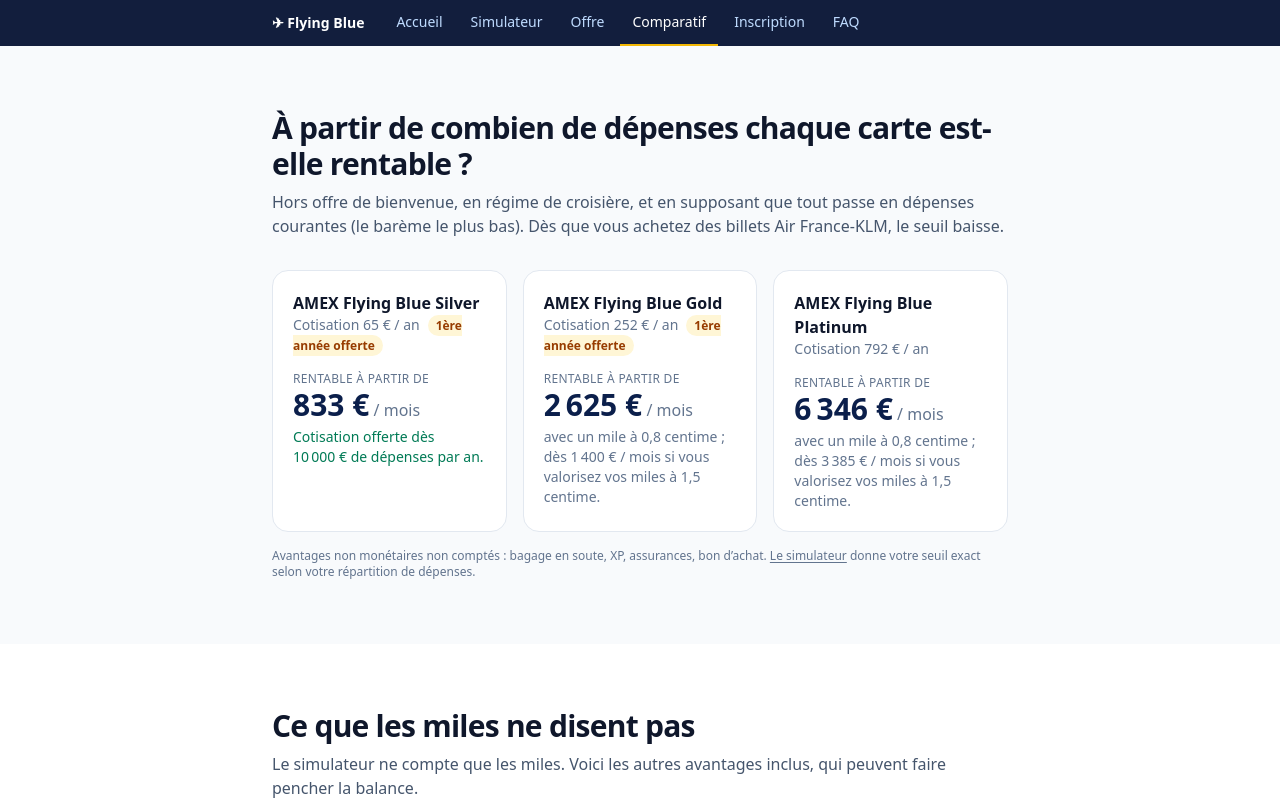
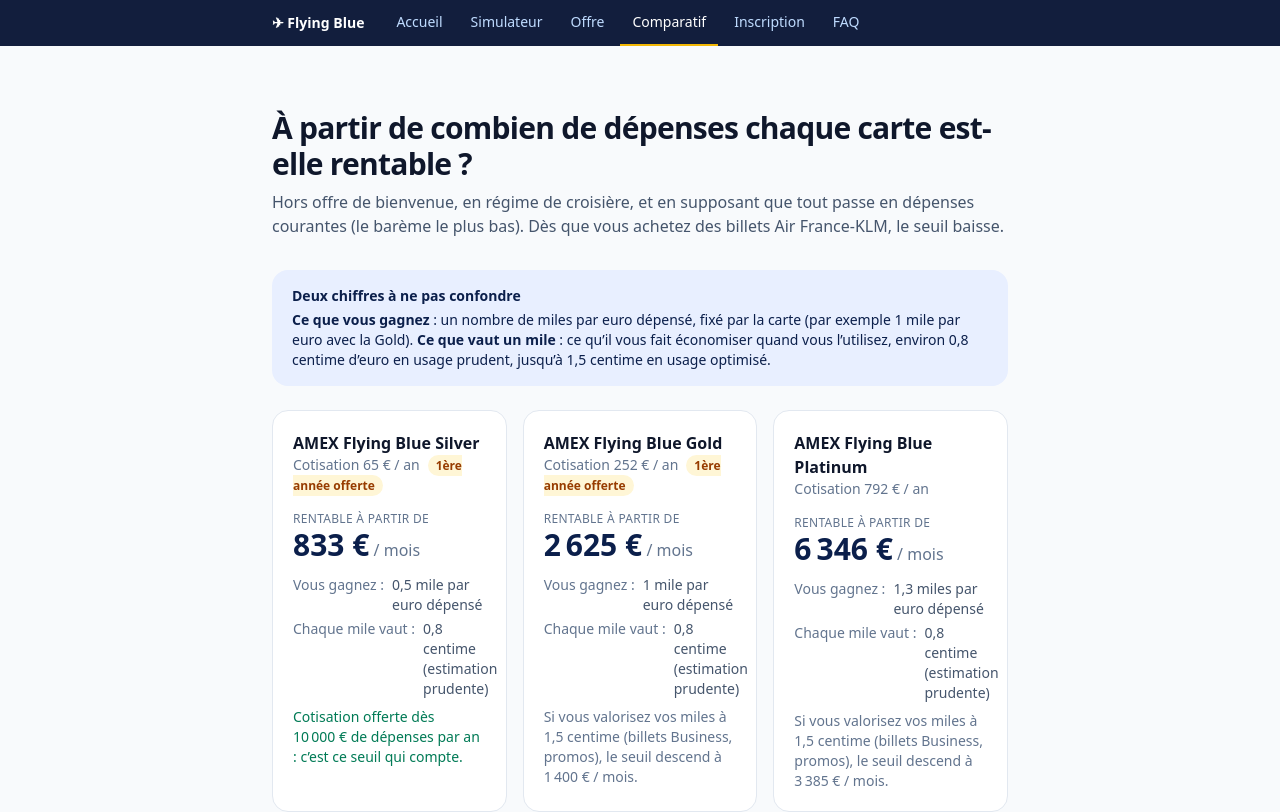
Before and after one commit to MatGT10/flying-blue-simulateur, a React (Vite) app: page /comparatif in a window 1280 px wide. Shown: the top 812 px of the page. Built offline with nearby package versions, Linux system fonts and the light colour scheme.

Commit message:
Comparatif : séparer clairement miles gagnés par euro et valeur d'un mile
Co-Authored-By: Claude Fable 5.1 <noreply@anthropic.com>

```diff
--- a/src/components/Rentabilite.tsx
+++ b/src/components/Rentabilite.tsx
@@ -3,6 +3,11 @@ import type { Config } from '../lib/config'
 import { seuilRentabilite } from '../lib/calcul'
 import { fmtEuros } from '../lib/format'
 import Section from './Section'
+
+/** 0,5 → « 0,5 mile », 1 → « 1 mile », 1,3 → « 1,3 mile ». */
+function fmtTaux(t: number): string {
+  return `${t.toLocaleString('fr-FR', { maximumFractionDigits: 2 })} mile${t > 1 ? 's' : ''}`
+}
 
 export default function Rentabilite({ config }: { config: Config }) {
   const lignes = config.cartes.filter((c) => c.cotisationAnnuelle > 0).map((c) => seuilRentabilite(c, config))
@@ -11,6 +16,16 @@ export default function Rentabilite({ config }: { config: Config }) {
 
   return (
     <Section id="rentabilite" titre={config.rentabilite.titre} sousTitre={config.rentabilite.intro}>
+      <div className="mb-6 rounded-2xl bg-sky-soft px-5 py-4 text-sm text-navy">
+        <p className="font-semibold">Deux chiffres à ne pas confondre</p>
+        <p className="mt-1">
+          <span className="font-semibold">Ce que vous gagnez</span> : un nombre de miles par euro dépensé, fixé par la carte
+          (par exemple 1 mile par euro avec la Gold).{' '}
+          <span className="font-semibold">Ce que vaut un mile</span> : ce qu’il vous fait économiser quand vous l’utilisez,
+          environ {basse} centime d’euro en usage prudent, jusqu’à {haute} centime en usage optimisé.
+        </p>
+      </div>
+
       <div className="grid gap-4 sm:grid-cols-3">
         {lignes.map((s) => (
           <article key={s.carte.id} className="rounded-2xl border border-slate-200 bg-white p-5">
@@ -28,22 +43,34 @@ export default function Rentabilite({ config }: { config: Config }) {
               {s.mensuelPrudent === null ? '—' : fmtEuros(s.mensuelPrudent)}
               <span className="text-base font-medium text-slate-500"> / mois</span>
             </p>
+            <dl className="mt-3 space-y-1 text-sm text-slate-600">
+              <div className="flex gap-2">
+                <dt className="shrink-0 text-slate-500">Vous gagnez :</dt>
+                <dd>{fmtTaux(s.carte.taux.courant)} par euro dépensé</dd>
+              </div>
+              <div className="flex gap-2">
+                <dt className="shrink-0 text-slate-500">Chaque mile vaut :</dt>
+                <dd>{basse} centime (estimation prudente)</dd>
+              </div>
+            </dl>
             {s.plafonneParGratuite ? (
-              <p className="mt-1 text-sm text-emerald-700">
-                Cotisation offerte dès {fmtEuros(s.carte.cotisationOfferteDes ?? 0)} de dépenses par an.
+              <p className="mt-2 text-sm text-emerald-700">
+                Cotisation offerte dès {fmtEuros(s.carte.cotisationOfferteDes ?? 0)} de dépenses par an : c’est ce seuil qui
+                compte.
               </p>
             ) : (
-              <p className="mt-1 text-sm text-slate-500">
-                avec un mile à {basse} centime ; dès {s.mensuelOptimiste === null ? '—' : fmtEuros(s.mensuelOptimiste)}
-                {' '}/ mois si vous valorisez vos miles à {haute} centime.
+              <p className="mt-2 text-sm text-slate-500">
+                Si vous valorisez vos miles à {haute} centime (billets Business, promos), le seuil descend à{' '}
+                {s.mensuelOptimiste === null ? '—' : fmtEuros(s.mensuelOptimiste)} / mois.
               </p>
             )}
           </article>
         ))}
       </div>
       <p className="mt-4 text-xs text-slate-500">
-        Avantages non monétaires non comptés : bagage en soute, XP, assurances, bon d’achat. <Link to="/simulateur" className="underline underline-offset-2">Le simulateur</Link> donne votre seuil
-        exact selon votre répartition de dépenses.
+        Avantages non monétaires non comptés : bagage en soute, XP, assurances, bon d’achat.{' '}
+        <Link to="/simulateur" className="underline underline-offset-2">Le simulateur</Link> donne votre seuil exact selon
+        votre répartition de dépenses.
       </p>
     </Section>
   )
--- a/src/components/simulateur/Simulateur.tsx
+++ b/src/components/simulateur/Simulateur.tsx
@@ -86,8 +86,8 @@ export default function Simulateur({ config, sim }: Props) {
           </div>
 
           <p className="mt-4 text-xs text-slate-500">
-            Valeur du mile retenue : {config.valeurMile.basse.toLocaleString('fr-FR')} € à{' '}
-            {config.valeurMile.haute.toLocaleString('fr-FR')} €. Simulation indicative, non contractuelle, basée sur
+            Chaque mile est valorisé entre {(config.valeurMile.basse * 100).toLocaleString('fr-FR')} et{' '}
+            {(config.valeurMile.haute * 100).toLocaleString('fr-FR')} centime d’euro, d’où la fourchette. Simulation indicative, non contractuelle, basée sur
             des données au {new Date(config.dateMiseAJour).toLocaleDateString('fr-FR')}.
           </p>
 
```
